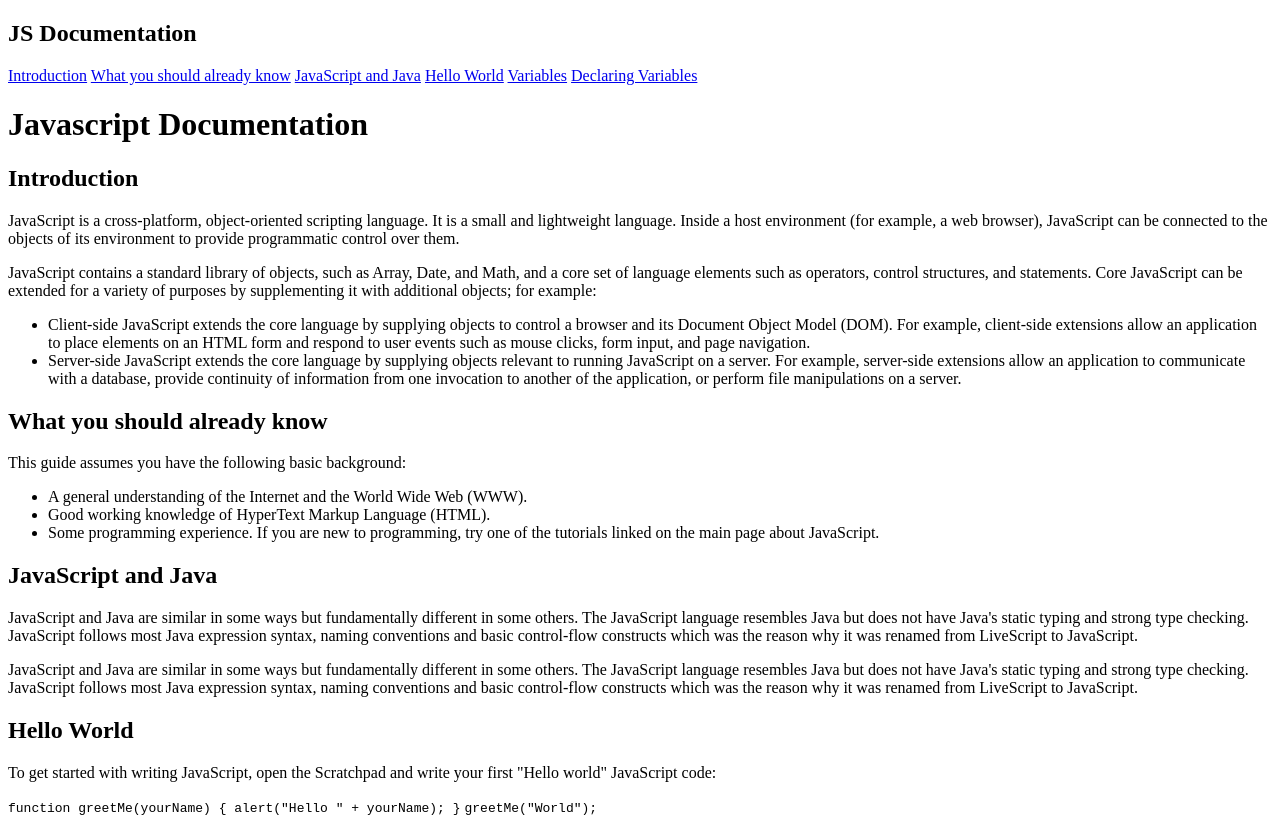
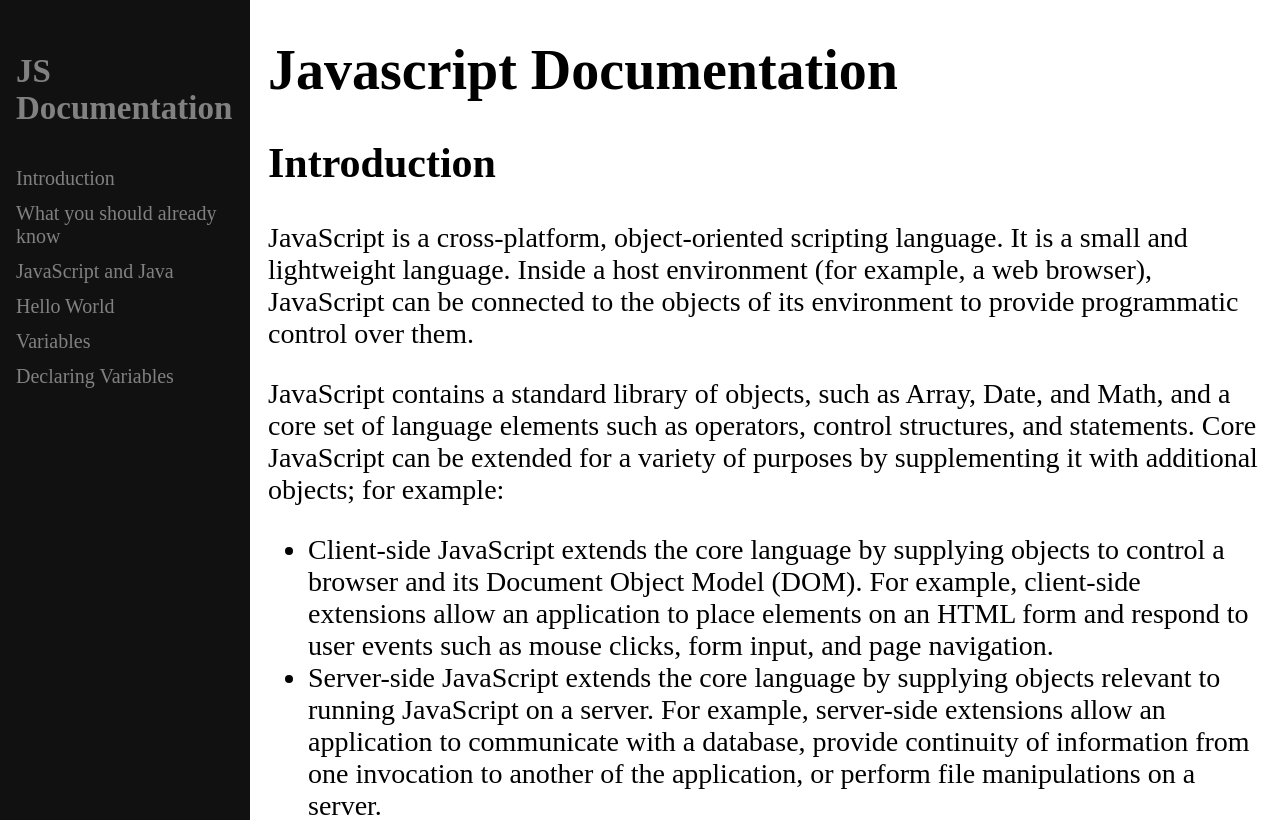
Before and after one commit to Gnwin/Godwin-Shingirayi-project, a plain HTML site: page index.html in a window 1280 px wide. Shown: the top 825 px of the page. Drawn offline with Linux system fonts and the light colour scheme.

Commit message:
Added CSS and mediaqueries

```diff
--- a/index.html
+++ b/index.html
@@ -3,12 +3,13 @@
   <head>
     <meta charset="UTF-8">
     <title>Fork Me! FCC: Test Suite Template</title>
+    <link rel="stylesheet" href="main.css">
     <link rel="stylesheet" href="css/style.css">
   </head>
 
   <body>
   <main id="main-doc">
-    <nav id="navbar">
+    <nav class="sidenav" id="navbar">
       <header><h1>JS Documentation</h1></header>
       <a href="#introduction" class="nav-link">Introduction</a>
       <a href="#What_you_should_already_know" class="nav-link">What you should already know</a>
@@ -17,6 +18,8 @@
       <a href="#Variables" class="nav-link">Variables</a>
       <a href="#Declaring_variables" class="nav-link">Declaring Variables</a>
     </nav>
+
+<div class='rightside'>
 
     <h1 id="title">Javascript Documentation</h1>
 
@@ -73,9 +76,9 @@
       <p>This always declares a global variable. It generates a strict JavaScript warning. You shouldn't use this variant.</p>
     </section>
 
+  </div>
 
-
-  </main>
+  </nav>
 
 
 
@@ -83,7 +86,6 @@
 
 
     <script src="https://cdn.freecodecamp.org/testable-projects-fcc/v1/bundle.js"></script>
-
     <script  src="js/index.js"></script>
-  </body>
+  </ul>
 </html>
--- a/main.css
+++ b/main.css
@@ -0,0 +1,42 @@
+.sidenav {
+  height: 100%;
+  width: 250px;
+  position: fixed;
+  z-index: 1;
+  top: 0;
+  left: 0;
+  background-color: #111;
+  overflow-x: hidden;
+  padding-top: 20px;
+}
+
+.sidenav a {
+  padding: 6px 8px 6px 16px;
+  text-decoration: none;
+  font-size: 20px;
+  color: #818181;
+  display: block;
+}
+
+.sidenav header {
+    padding: 6px 8px 6px 16px;
+    text-decoration: none;
+    font-size: 22px;
+    color: #818181;
+    display: block;
+  }
+
+.sidenav a:hover {
+  color: #f1f1f1;
+}
+
+.rightside {
+  margin-left: 250px; /* Same as the width of the sidenav */
+  font-size: 28px; /* Increased text to enable scrolling */
+  padding: 0px 10px;
+}
+
+@media screen and (max-height: 450px) {
+  .sidenav {padding-top: 15px;}
+  .sidenav a {font-size: 18px;}
+}
```
